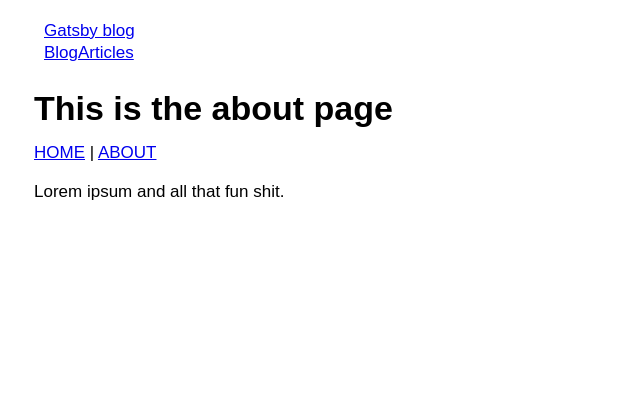
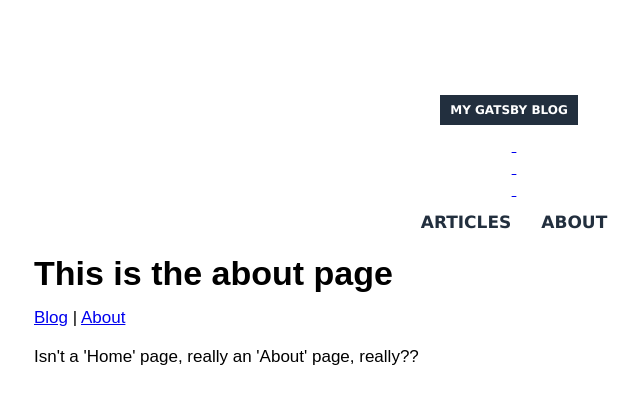
Before and after one commit to alexanderames/gatsbyBlog, a Gatsby site: page /about in a window 1280 px wide. Shown: the whole page, without its empty margins (126-766 px from the left). Built offline with nearby package versions, Linux system fonts and the light colour scheme; Gatsby itself is replaced by a stand-in of ours.

Commit message:
add head/nav

```diff
--- a/package.json
+++ b/package.json
@@ -1,7 +1,6 @@
 {
-  "name": "gatsby-starter-hello-world",
+  "name": "ames",
   "private": true,
-  "description": "A simplified bare-bones starter for Gatsby",
   "version": "0.1.0",
   "license": "MIT",
   "scripts": {
--- a/src/components/header.js
+++ b/src/components/header.js
@@ -1,18 +1,62 @@
 import React from 'react'
 import { Link } from 'gatsby'
-import styles from './layout.module.scss'
+import styles from './header.module.scss'
+
+// HeaderLink component
+const HeaderLink = props => (
+  <Link className={styles.link} to={props.to}>{props.text}</Link>
+)
+
+// HomeButton component
+const HomeButton = props => (
+  <Link to={props.to}>
+    <div className={styles.button}>{props.text}</div>
+  </Link>
+)
+
+// SocialButton component
+const SocialButton = (props) => {
+
+  let style = '';
+  let url = '';
+
+  if (props.site === 'twitter') {
+    style = styles.buttonTwitter;
+    url = "https://twitter.com/" + props.username;
+  }
+  else if (props.site === 'linkedin') {
+    style = styles.buttonLinkedin;
+    url = "https://www.linkedin.com/in/" + props.username;
+  }
+  else if (props.site === 'github') {
+    style = styles.buttonGithub;
+    url = "https://www.github.com/" + props.username;
+  }
+
+  return (
+    <a href={url} target="_blank" rel="noopener noreferrer">
+      <div className={style}>{props.children}&nbsp;</div>
+    </a>
+  )
+
+}
 
 export default () => (
 
    <header className={styles.container}>
 
         <div className={styles.row}>
-      <Link to='/'>Gatsby blog</Link>
+          <HomeButton to='/' text='My Gatsby blog' />
+          <SocialButton site="github" username="alexanderames"></SocialButton>
+          <SocialButton site="linkedin" username="alexanderames"></SocialButton>
+          <SocialButton site="twitter" username="amesdev"></SocialButton>
         </div>
+
         <div className={styles.row}>
-      <Link to='/'>Blog</Link>
-      <Link to='/about'>Articles</Link>
+          <HeaderLink to='/' text='ARTICLES' />
+          <HeaderLink to='/about' text='ABOUT'/>
         </div>
 
    </header>
+
 )
--- a/src/pages/404.js
+++ b/src/pages/404.js
@@ -8,9 +8,9 @@ export default () => (
     <div className={styles.content}>
       <h1 className={styles.header}>404 Page not found</h1>
       <p className={styles.errorMessage}>
-      Lorem ipsum and all that fun shit.
+        These are not the droids you are looking for.
       </p>
-      <Link to='/'>Home</Link>
+      <Link to='/'>Blog</Link>
     </div>
   </Layout>
 )
--- a/src/pages/about.js
+++ b/src/pages/about.js
@@ -6,10 +6,10 @@ export default () => (
   <Layout>
     <h1>This is the about page</h1>
     <div>
-      <Link to="/">HOME</Link> | <Link to="/about">ABOUT</Link>
+      <Link to="/">Blog</Link> | <Link to="/about">About</Link>
     </div>
     <p>
-    Lorem ipsum and all that fun shit.
+      Isn't a 'Home' page, really an 'About' page, really??
     </p>
   </Layout>
 )
--- a/src/pages/index.js
+++ b/src/pages/index.js
@@ -6,10 +6,10 @@ export default () => (
   <Layout>
     <h1>This is the index page</h1>
     <div>
-      <Link to="/">HOME</Link> | <Link to="/about">ABOUT</Link>
+      <Link to="/">Blog</Link> | <Link to="/about">About</Link>
     </div>
     <p>
-    Lorem ipsum and all that fun shit.
+      The home page... and it feels so good.
     </p>
   </Layout>
 )
```
Also changed, not shown: README.md, 1 other file. Lines whose indentation alone changed are shown as unchanged.
